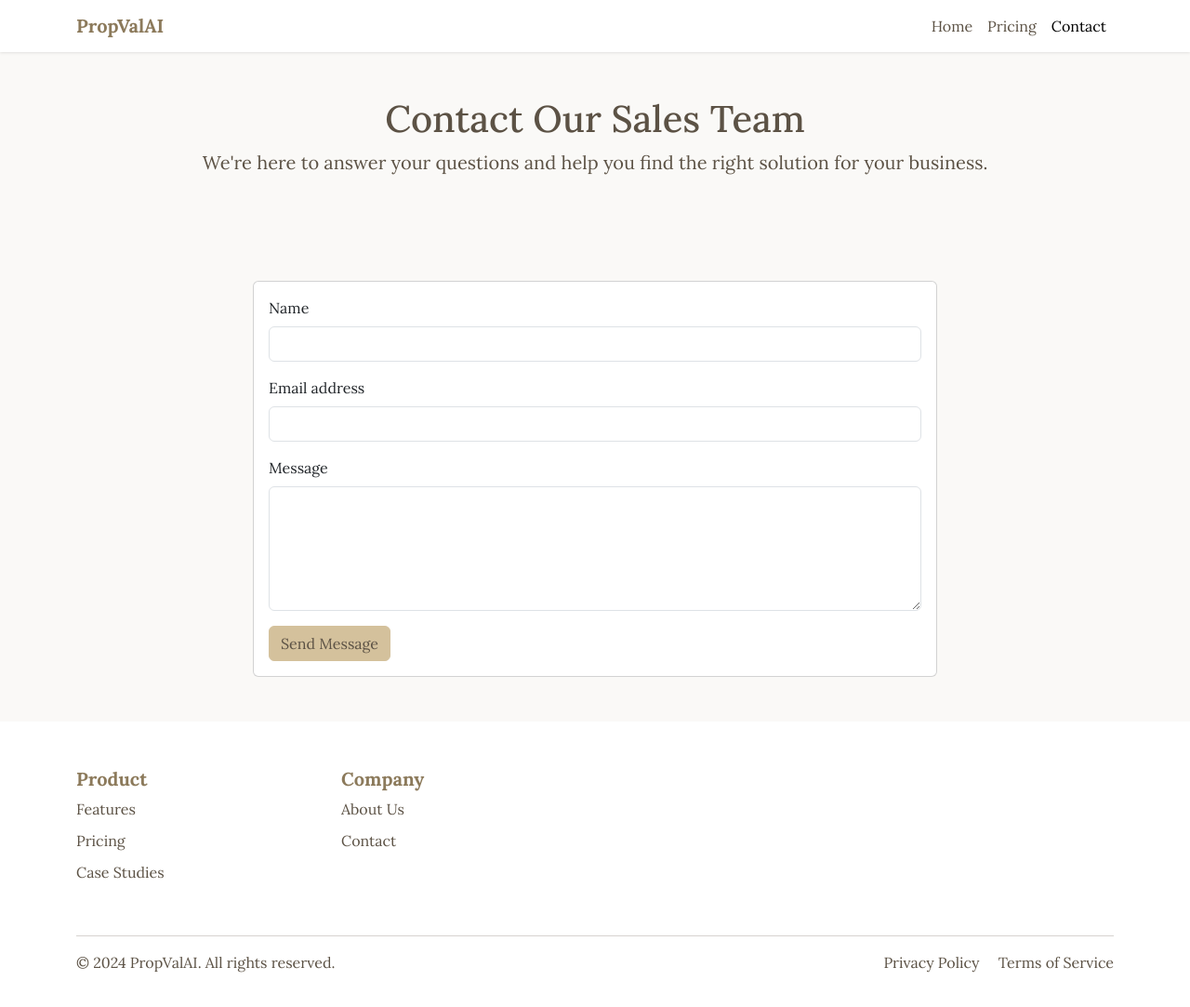
After one commit to JadoreThompson/property-valuation-v2, a Flask app: page /contact-sales in a window 1280 px wide. The commit adds this page. Shown: the whole page at 93% size. Run offline with Flask 3, Linux system fonts and the light colour scheme; some libraries are stand-ins or nearby versions.

Commit message:
wip - contact sales

```diff
--- a/WebApp/static/dashboard.js
+++ b/WebApp/static/dashboard.js
@@ -34,14 +34,13 @@ document.addEventListener('DOMContentLoaded', async function() {
         userInputTextArea.style.height = 'auto';
         const newHeight = Math.min(userInputTextArea.scrollHeight, 300);
         userInputTextArea.style.height = `${newHeight}px`;
-
         // Enable or disable scrolling based on content height
         userInputTextArea.style.overflowY = userInputTextArea.scrollHeight > 300 ? 'auto' : 'hidden';
     }
-    // Initial adjustment
     userInputTextArea.addEventListener('input', adjustHeight);
     window.addEventListener('resize', adjustHeight);
 
+    // User Input Listeners
     userInputSubmitButton.addEventListener('click', function(){
         addUserMessage(userInputTextArea.value.trim());
         userInputTextArea.value = '';
--- a/WebApp/static/styles.css
+++ b/WebApp/static/styles.css
@@ -4,6 +4,9 @@
     --secondary-color: #8c7a5b;
     --background-color: #faf9f7;
     --text-color: #5c5245;
+}
+html {
+    scroll-behaviour: smooth;
 }
 body {
     font-family: Lora;
--- /dev/null
+++ b/WebApp/templates/contact-sales.html
@@ -0,0 +1,96 @@
+{% extends "base.html" %}
+
+{% block title %}Contact Sales{% endblock %}
+
+{% block content %}
+<nav class="navbar navbar-expand-lg navbar-light">
+    <div class="container">
+        <a class="navbar-brand" href="#">PropValAI</a>
+        <button class="navbar-toggler" type="button" data-bs-toggle="collapse" data-bs-target="#navbarNav" aria-controls="navbarNav" aria-expanded="false" aria-label="Toggle navigation">
+            <span class="navbar-toggler-icon"></span>
+        </button>
+        <div class="collapse navbar-collapse" id="navbarNav">
+            <ul class="navbar-nav ms-auto">
+                <li class="nav-item">
+                    <a class="nav-link" href="/">Home</a>
+                </li>
+                <li class="nav-item">
+                    <a class="nav-link" href="/pricing">Pricing</a>
+                </li>
+                <li class="nav-item">
+                    <a class="nav-link active" href="#">Contact</a>
+                </li>
+            </ul>
+        </div>
+    </div>
+</nav>
+
+<section class="contact-hero text-center py-5">
+    <div class="container">
+        <h1>Contact Our Sales Team</h1>
+        <p class="lead">We're here to answer your questions and help you find the right solution for your business.</p>
+    </div>
+</section>
+
+<section class="contact-form py-5">
+    <div class="container">
+        <div class="row justify-content-center">
+            <div class="col-md-8">
+                <div class="card">
+                    <div class="card-body">
+                        <form id="contactForm">
+                            <div class="mb-3">
+                                <label for="name" class="form-label">Name</label>
+                                <input type="text" class="form-control" id="name" name="name" required>
+                            </div>
+                            <div class="mb-3">
+                                <label for="email" class="form-label">Email address</label>
+                                <input type="email" class="form-control" id="email" name="email" required>
+                            </div>
+                            <div class="mb-3">
+                                <label for="message" class="form-label">Message</label>
+                                <textarea class="form-control" id="message" name="message" rows="5" required></textarea>
+                            </div>
+                            <button type="submit" class="btn btn-primary">Send Message</button>
+                        </form>
+                    </div>
+                </div>
+            </div>
+        </div>
+    </div>
+</section>
+
+<footer>
+    <div class="container">
+        <div class="row">
+            <div class="col-md-3 col-sm-6 mb-4">
+                <h5>Product</h5>
+                <ul class="list-unstyled">
+                    <li><a href="#">Features</a></li>
+                    <li><a href="/pricing">Pricing</a></li>
+                    <li><a href="#">Case Studies</a></li>
+                </ul>
+            </div>
+            <div class="col-md-3 col-sm-6 mb-4">
+                <h5>Company</h5>
+                <ul class="list-unstyled">
+                    <li><a href="#">About Us</a></li>
+                    <li><a href="/contact">Contact</a></li>
+                </ul>
+            </div>
+        </div>
+        <hr>
+        <div class="row">
+            <div class="col-md-6 text-center text-md-start">
+                <p>&copy; 2024 PropValAI. All rights reserved.</p>
+            </div>
+            <div class="col-md-6 text-center text-md-end">
+                <a href="#" class="me-3">Privacy Policy</a>
+                <a href="#">Terms of Service</a>
+            </div>
+        </div>
+    </div>
+</footer>
+
+<script src="https://cdn.jsdelivr.net/npm/bootstrap@5.3.0-alpha1/dist/js/bootstrap.bundle.min.js"></script>
+{% endblock %}
--- a/WebApp/views.py
+++ b/WebApp/views.py
@@ -20,44 +20,9 @@ def index():
     return render_template("index.html", form=form)
 
 
-@views.route("/contact-sales", methods=["POST"])
+@views.route('/contact-sales')
 def contact_sales():
-    """
-    :body: {ContactSalesForm}
-    :return:
-    """
-
-    try:
-        body = request.get_json()
-        print(body)
-        if body:
-            with get_db_conn() as conn:
-                with conn.cursor() as cur:
-                    try:
-                        cur.execute("""
-                            SELECT 1
-                            FROM contact_sales
-                            WHERE email = %s;
-                        """, (body["email"],))
-                        ex_user = cur.fetchone()
-                        if ex_user:
-                            return jsonify({"status": 409, "message": "Something went wrong"}), 409
-
-                        cols = [key for key in body]
-                        print(", ".join(cols))
-                        print(", ".join(["%s"] * len(cols)))
-
-                        cur.execute(f"""
-                            INSERT INTO contact_sales ({", ".join(cols)})
-                            VALUES ({", ".join(["%s"] * len(cols))});
-                        """, ([(body[key],) for key in cols]))
-                        conn.commit()
-                        return jsonify({"status": 200, "message": "Successfully signed up"}), 200
-                    except Exception as e:
-                        raise Exception(e)
-    except Exception as e:
-        print("Contact sales: ", str(e))
-        return jsonify({"status": 500, "message": "Something went wrong, please try again"}), 500
+    return render_template("contact-sales.html")
 
 
 @views.route("/dashboard")
```
Also changed, not shown: WebApp/static/index.js (+25 -73 lines), WebApp/templates/index.html (+4 -9 lines), WebApp/templates/pricing.html (+8 -4 lines).
